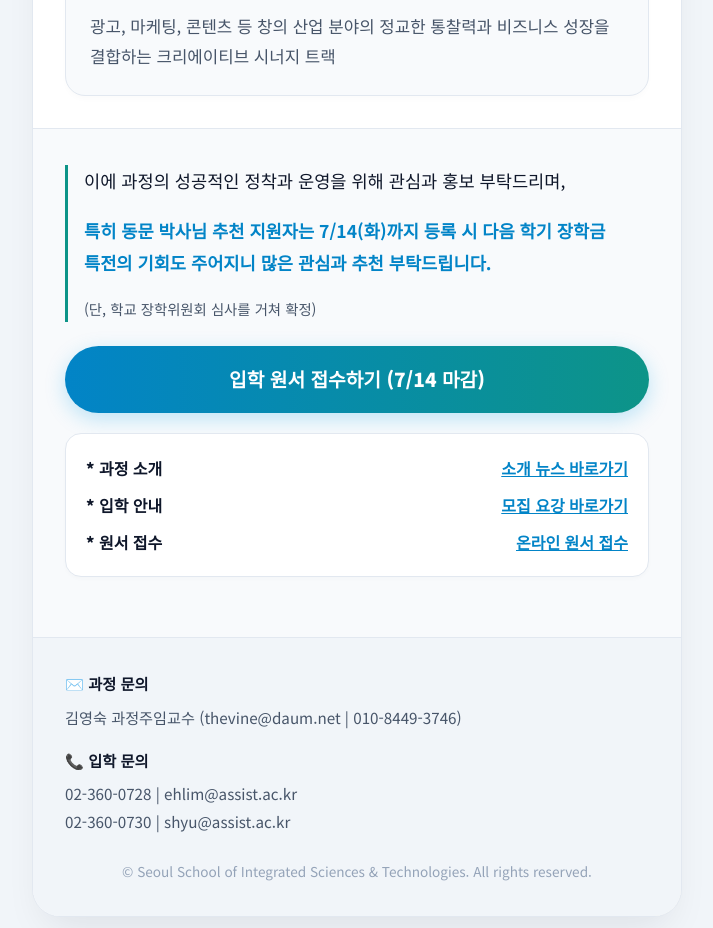
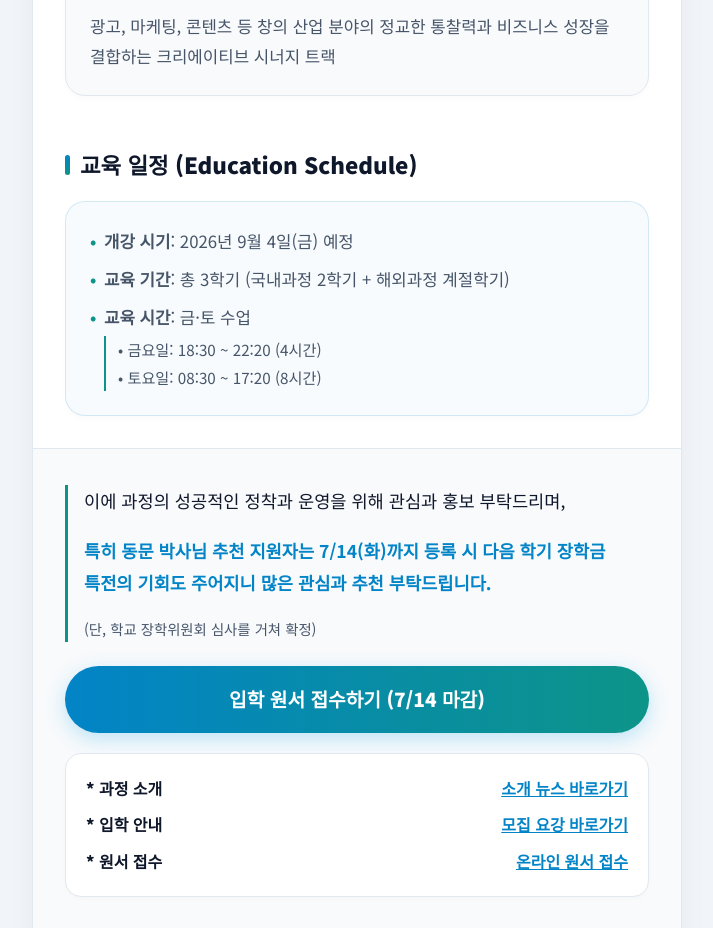
Before and after one commit to sung-ho-oh/ai-creative-brochure, a plain HTML site: page index.html in a window 1280 px wide. Shown: the part 1571-2499 px from the top of the page, without its empty margins (283-996 px from the left). Drawn offline with Linux system fonts and the light colour scheme.

Commit message:
Add Education Schedule section

```diff
--- a/index.html
+++ b/index.html
@@ -485,6 +485,23 @@
                 </div>
             </div>
 
+            <!-- Part 4: Education Schedule -->
+            <div class="section-header">교육 일정 (Education Schedule)</div>
+            <div class="tracks-section">
+                <div class="track-card" style="background: rgba(2, 132, 199, 0.03); border: 1.5px solid rgba(2, 132, 199, 0.15);">
+                    <ul class="degree-details" style="font-size: 1.05rem; line-height: 1.8;">
+                        <li style="margin-bottom: 8px;"><strong>개강 시기</strong>: 2026년 9월 4일(금) 예정</li>
+                        <li style="margin-bottom: 8px;"><strong>교육 기간</strong>: 총 3학기 (국내과정 2학기 + 해외과정 계절학기)</li>
+                        <li style="margin-bottom: 0;"><strong>교육 시간</strong>: 금·토 수업
+                            <div style="font-size: 0.95rem; color: var(--text-muted); margin-top: 4px; padding-left: 12px; border-left: 2px solid var(--secondary);">
+                                • 금요일: 18:30 ~ 22:20 (4시간)<br>
+                                • 토요일: 08:30 ~ 17:20 (8시간)
+                            </div>
+                        </li>
+                    </ul>
+                </div>
+            </div>
+
             <!-- Part 4: Action, Benefits & Links -->
             <div class="action-section">
                 <!-- Letter Ending Block -->
```
